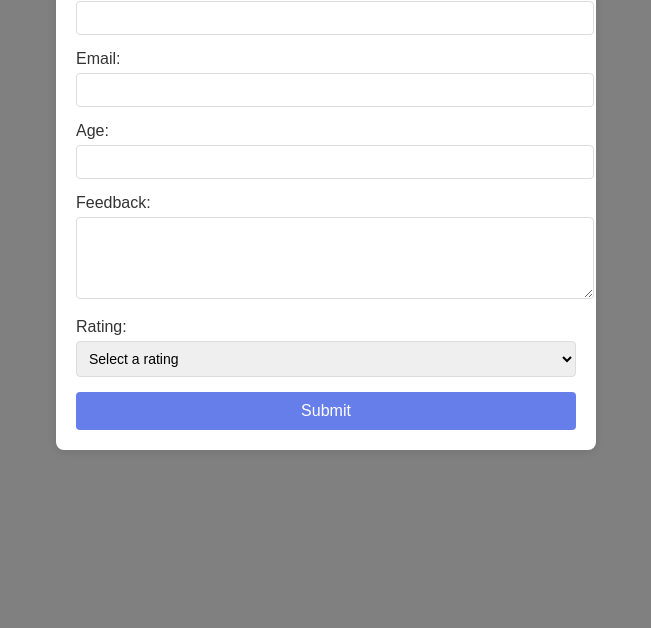
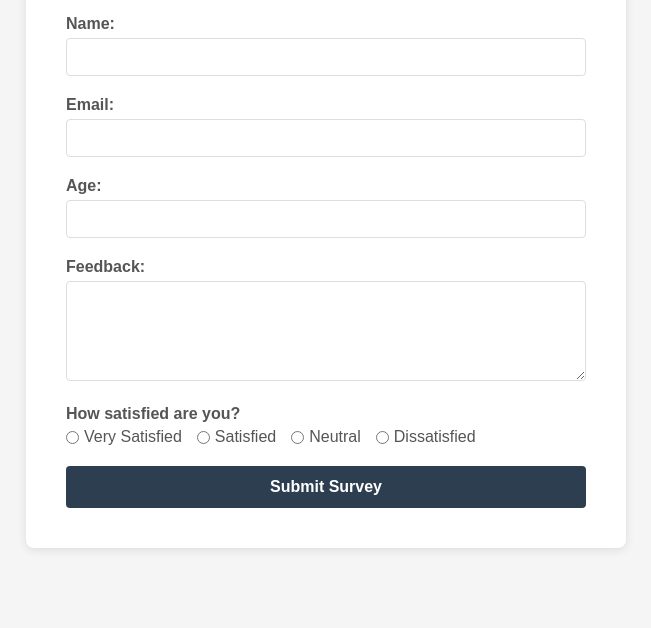
Before and after one commit to awhyshll/surveyform, a plain HTML site: page index.html in a window 1280 px wide. Shown: the part 172-800 px from the top of the page, without its empty margins (314-965 px from the left). Drawn offline with Linux system fonts and the light colour scheme.

Commit message:
Update button background color from #667eea to #2c3e50

```diff
--- a/index.html
+++ b/index.html
@@ -5,60 +5,100 @@
     <meta name="viewport" content="width=device-width, initial-scale=1.0">
     <title>Survey Form</title>
     <style>
+        * {
+            margin: 0;
+            padding: 0;
+            box-sizing: border-box;
+        }
+
         body {
-            background-color: gray;
             font-family: Arial, sans-serif;
+            background-color: #f5f5f5;
+            display: flex;
+            justify-content: center;
+            align-items: center;
+            min-height: 100vh;
+            padding: 20px;
         }
 
         .container {
-            max-width: 500px;
-            margin: 50px auto;
-            padding: 20px;
             background-color: white;
+            padding: 40px;
             border-radius: 8px;
             box-shadow: 0 2px 10px rgba(0, 0, 0, 0.1);
+            max-width: 600px;
+            width: 100%;
         }
 
         h1 {
             text-align: center;
             color: #333;
+            margin-bottom: 30px;
         }
 
         .form-group {
-            margin-bottom: 15px;
+            margin-bottom: 20px;
         }
 
         label {
             display: block;
             margin-bottom: 5px;
-            color: #333;
+            color: #555;
+            font-weight: bold;
         }
 
         input[type="text"],
         input[type="email"],
         input[type="number"],
-        textarea,
-        select {
+        select,
+        textarea {
             width: 100%;
-            padding: 8px;
+            padding: 10px;
             border: 1px solid #ddd;
             border-radius: 4px;
             font-size: 14px;
+            font-family: Arial, sans-serif;
+        }
+
+        textarea {
+            resize: vertical;
+            min-height: 100px;
         }
 
         button {
             width: 100%;
-            padding: 10px;
-            background-color: #667eea;
+            padding: 12px;
+            background-color: #2c3e50;
             color: white;
             border: none;
             border-radius: 4px;
             font-size: 16px;
+            font-weight: bold;
             cursor: pointer;
+            transition: background-color 0.3s ease;
         }
 
         button:hover {
-            background-color: #764ba2;
+            background-color: #1a252f;
+        }
+
+        .checkbox-group {
+            display: flex;
+            flex-wrap: wrap;
+            gap: 15px;
+        }
+
+        .checkbox-group label {
+            display: flex;
+            align-items: center;
+            margin-bottom: 0;
+            font-weight: normal;
+        }
+
+        .checkbox-group input[type="checkbox"],
+        .checkbox-group input[type="radio"] {
+            margin-right: 5px;
+            width: auto;
         }
     </style>
 </head>
@@ -78,26 +118,25 @@
 
             <div class="form-group">
                 <label for="age">Age:</label>
-                <input type="number" id="age" name="age">
+                <input type="number" id="age" name="age" min="18" max="120">
             </div>
 
             <div class="form-group">
                 <label for="feedback">Feedback:</label>
-                <textarea id="feedback" name="feedback" rows="4"></textarea>
+                <textarea id="feedback" name="feedback"></textarea>
             </div>
 
             <div class="form-group">
-                <label for="rating">Rating:</label>
-                <select id="rating" name="rating">
-                    <option value="">Select a rating</option>
-                    <option value="excellent">Excellent</option>
-                    <option value="good">Good</option>
-                    <option value="fair">Fair</option>
-                    <option value="poor">Poor</option>
-                </select>
+                <label>How satisfied are you?</label>
+                <div class="checkbox-group">
+                    <label><input type="radio" name="satisfaction" value="very"> Very Satisfied</label>
+                    <label><input type="radio" name="satisfaction" value="satisfied"> Satisfied</label>
+                    <label><input type="radio" name="satisfaction" value="neutral"> Neutral</label>
+                    <label><input type="radio" name="satisfaction" value="dissatisfied"> Dissatisfied</label>
+                </div>
             </div>
 
-            <button type="submit">Submit</button>
+            <button type="submit">Submit Survey</button>
         </form>
     </div>
 </body>
```
